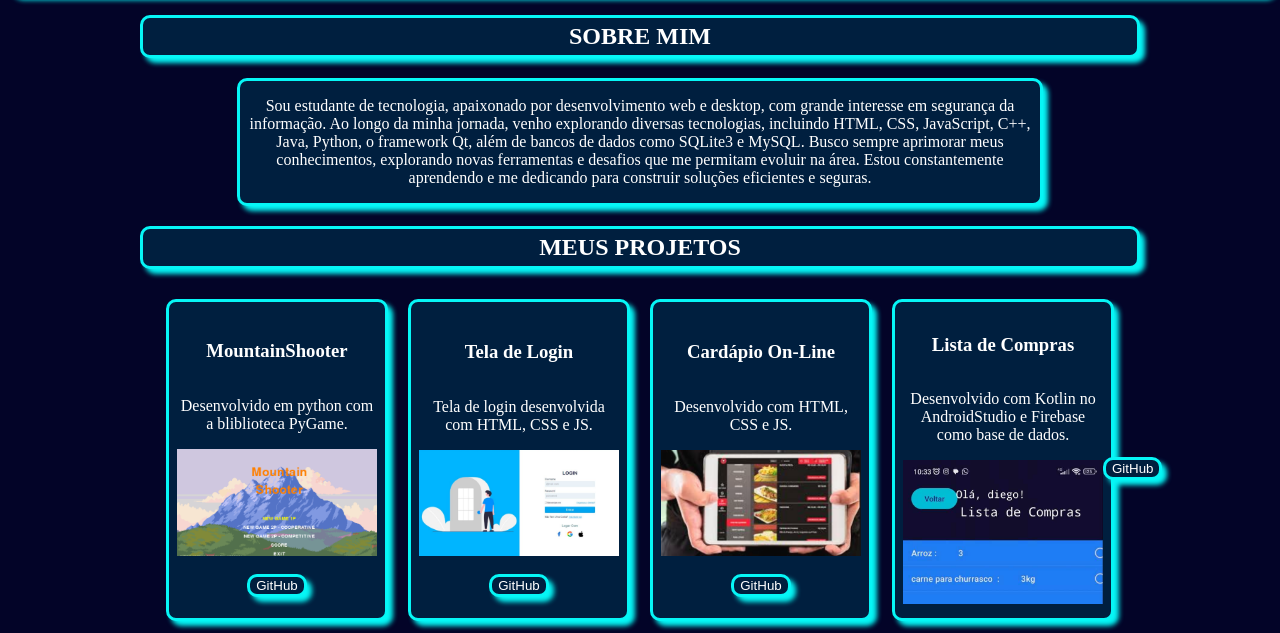
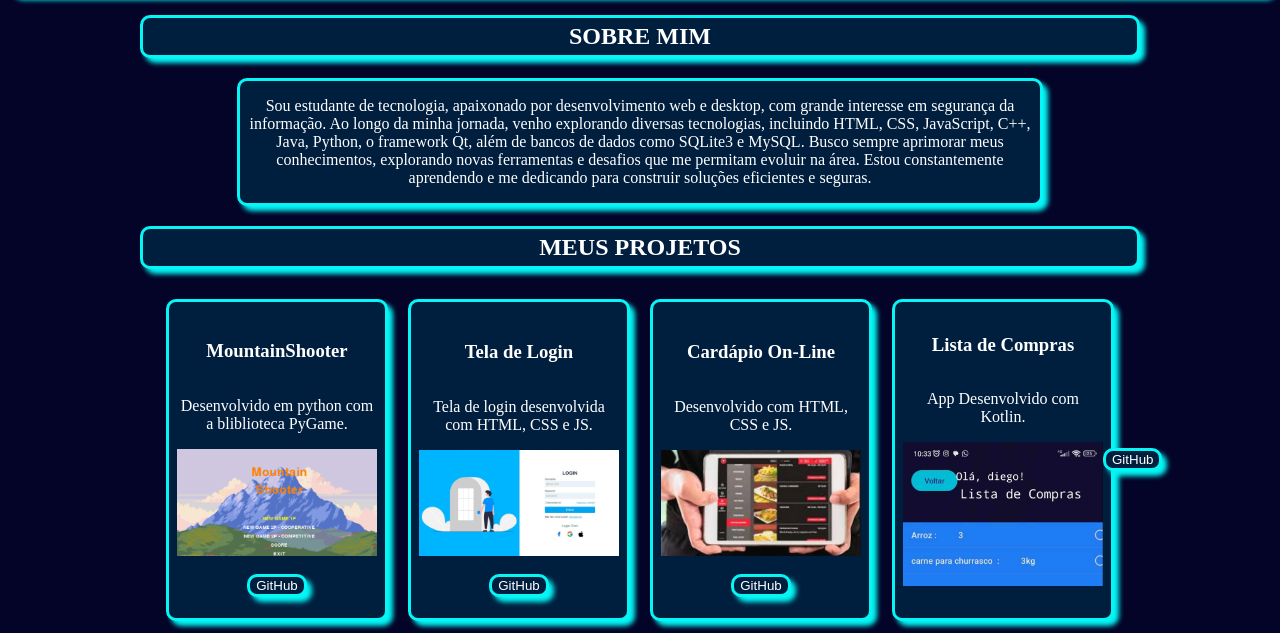
Before and after one commit to DiegoMichalowski/portifolio, a plain HTML site: page index.html in a window 1280 px wide. Shown: the part 167-800 px from the top of the page. Drawn offline with Linux system fonts and the light colour scheme.

Commit message:
Update index.html
Descrição

```diff
--- a/index.html
+++ b/index.html
@@ -67,7 +67,7 @@
                 <!-- Projeto 4-->
                 <article class="format projectCard">
                     <h3>Lista de Compras</h3>
-                    <p>Desenvolvido com Kotlin no AndroidStudio e Firebase como base de dados.</p>
+                    <p>App Desenvolvido com Kotlin.</p>
                     <img src="imagens/listaCompras.png"><br>
                     <a href="https://github.com/DiegoMichalowski/ListaDeCompras" target="_blank"><button class="format btnA">GitHub</button></a>
 
```
